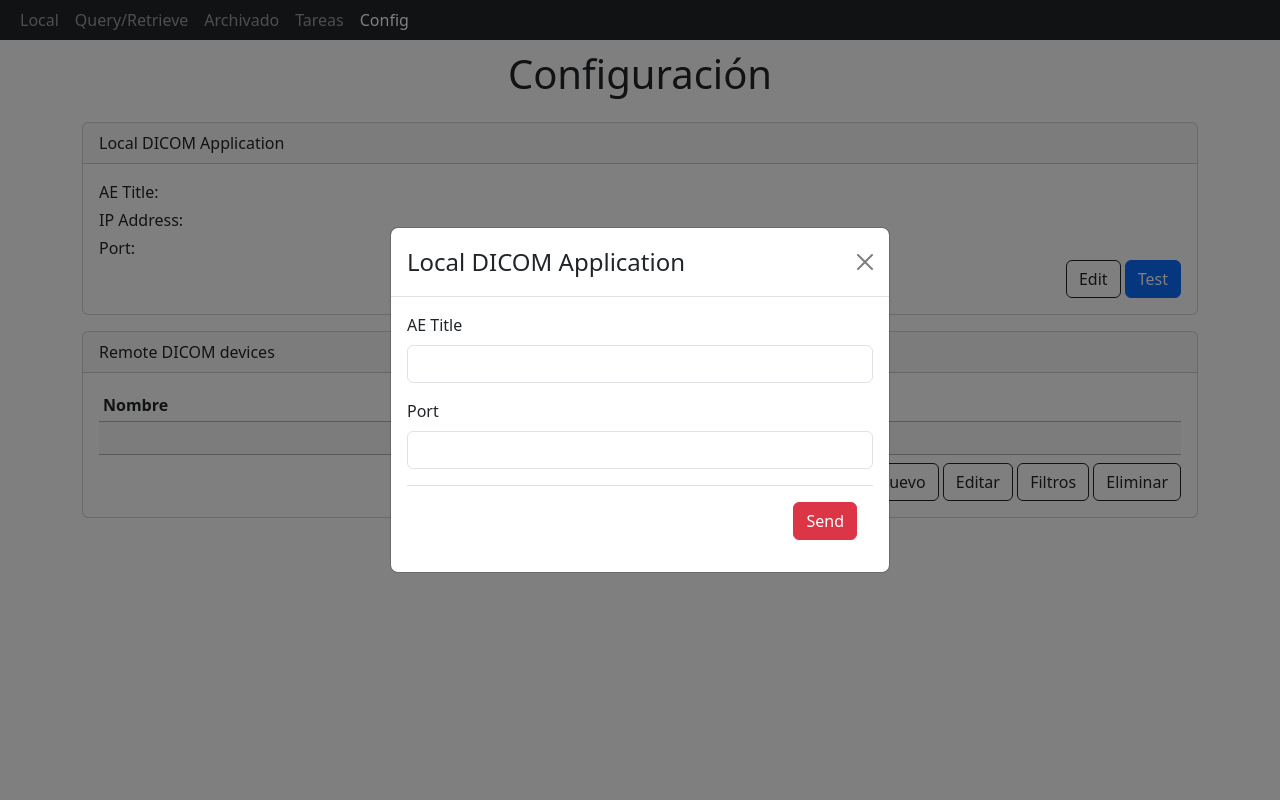
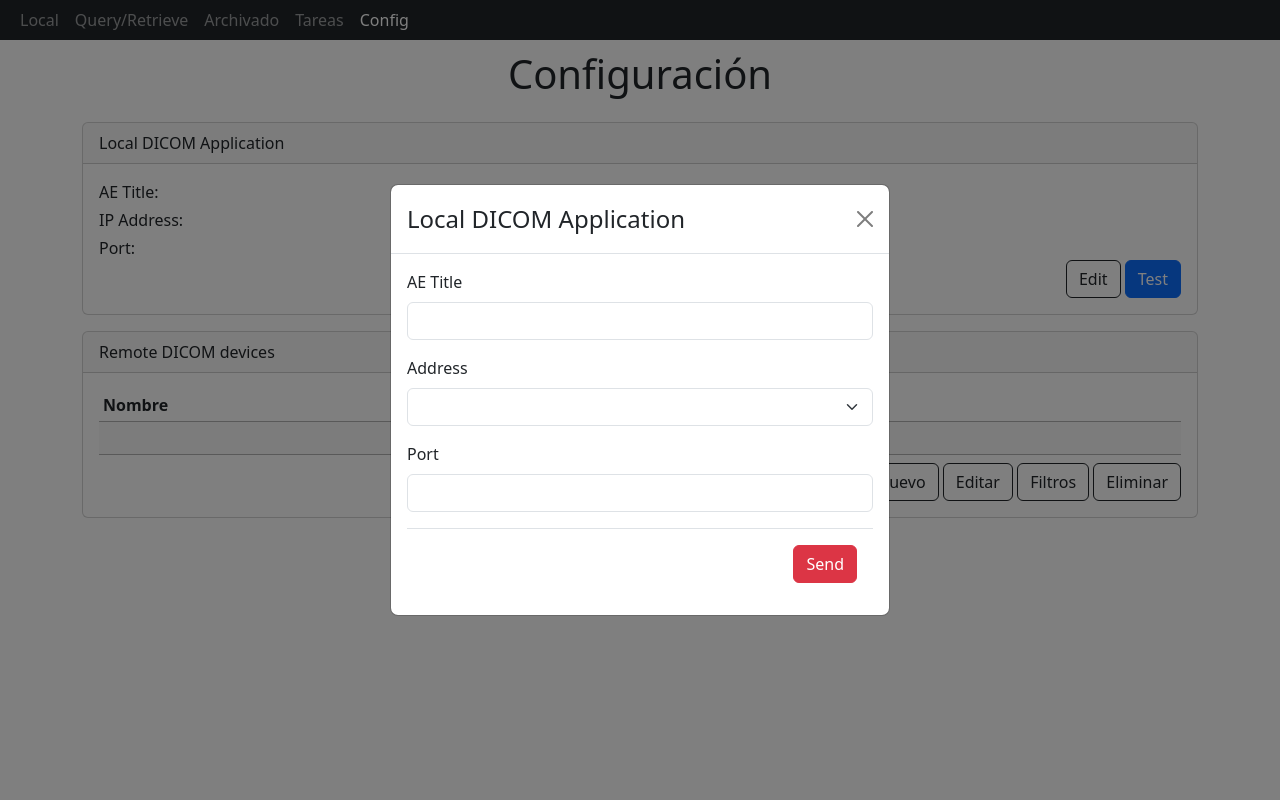
Before and after one commit to FranFunes/DicomWeb, a Flask app: page /config in a window 1280 px wide, after a click on "Edit". Run offline with Flask 3, Linux system fonts and the light colour scheme; data that the repository does not hold is empty; some libraries are stand-ins or nearby versions.

Commit message:
Local IP address to bind to for DICOM associations now is configurable

```diff
--- a/app_pkg/routes.py
+++ b/app_pkg/routes.py
@@ -74,7 +74,9 @@ def search_studies():
 
     # Send the dicom query
     device_dict = {attr:getattr(device, attr) for attr in ["ae_title","port","address"]}
-    ae = DicomInterface(ae_title = Device.query.get('__local_store_SCP__').ae_title, acse_timeout=120)
+    ae = DicomInterface(ae_title = Device.query.get('__local_store_SCP__').ae_title,
+                        address = Device.query.get('__local_store_SCP__').address,
+                        acse_timeout=120)
     responses = ae.query_studies_in_device(device_dict, qr, rs)
     logger.debug(f'{len(responses)} studies found on {device.ae_title}')
 
@@ -194,7 +196,9 @@ def get_study_data():
 
     # Send the dicom query
     device_dict = {attr:getattr(device, attr) for attr in ["ae_title","port","address"]}
-    ae = DicomInterface(ae_title = Device.query.get('__local_store_SCP__').ae_title, acse_timeout=120)
+    ae = DicomInterface(ae_title = Device.query.get('__local_store_SCP__').ae_title,
+                        address = Device.query.get('__local_store_SCP__').address,
+                        acse_timeout=120)
     responses = ae.query_series_in_study(device_dict, request.json['StudyInstanceUID'], responses = rs)
     logger.debug(f'{len(responses)} studies found on {device.ae_title}')
     ae.release_connections()
@@ -485,8 +489,8 @@ def get_local_device():
         elif intface in stats and getattr(stats[intface], "isup"):
             [ips.append(addr.address) for addr in addr_list if addr.family.name =='AF_INET' and not addr.address=='127.0.0.1']
 
-    address = '/'.join(ips)
-    device = {'ae_title': local.ae_title, 'address': address, 'port': local.port}
+    addresses = '/'.join(ips)
+    device = {'ae_title': local.ae_title, 'address': local.address, 'addresses': ips, 'port': local.port}
 
     data = {
         "data": device
@@ -501,6 +505,7 @@ def manage_local_device():
         local = Device.query.get('__local_store_SCP__')
         local.port = request.json['port']
         local.ae_title = request.json["ae_title"]
+        local.address = request.json["address"]
     except:
         logger.error('Local device configuration could not be updated on the database')
         return jsonify(message = 'Local device configuration could not be updated on the database'), 500
@@ -508,6 +513,7 @@ def manage_local_device():
     # Keep backup values for ae title and port
     old_aet = store_scp.ae_title
     old_port = store_scp.port
+    old_address = store_scp.address
 
     # Restart DICOM interfaces
     try:
@@ -515,6 +521,7 @@ def manage_local_device():
         store_scp.stop_store_scp()
         store_scp.ae_title = request.json["ae_title"]
         store_scp.port = request.json['port']
+        store_scp.address = request.json["address"]
         store_scp.start_store_scp()
         # If succesful, commit changes to database
         db.session.commit()
@@ -524,6 +531,7 @@ def manage_local_device():
         db.session.rollback()
         store_scp.ae_title = old_aet
         store_scp.port = old_port
+        store_scp.address = old_address
         store_scp.start_store_scp()
         logger.error(repr(e))
         return jsonify(message = 'Local AET configuration could not be restarted with the selected configuration. Restoring previous values.'), 500
--- a/app_pkg/static/config.js
+++ b/app_pkg/static/config.js
@@ -7,8 +7,13 @@ $(document).ready(function () {
         success: function(response) {
             // Update local device info
             $("#localAET").text(response.data.ae_title)
+            $("#localPort").text(response.data.port)
             $("#localIP").text(response.data.address)
-            $("#localPort").text(response.data.port)
+            response.data.addresses.forEach((address) => {
+                var select = $("#localDeviceManagerAddress")
+                var option = $(`<option>${address}</option>`)
+                select.append(option)
+            })
         },
         error: function(xhr, status, error) {
             // handle error response here
@@ -51,6 +56,7 @@ $(document).ready(function () {
         // Fill form with local device info
         $('#localDeviceManagerAET').val($("#localAET").text())
         $('#localDeviceManagerPort').val($("#localPort").text())
+        $('#localDeviceManagerAddress').val($("#localIP").text())
     })
 
     // Edit local device form submit
@@ -60,6 +66,7 @@ $(document).ready(function () {
         var ajax_data = {
             "ae_title":  $('#localDeviceManagerAET').val(),
             "port": parseInt($('#localDeviceManagerPort').val()),
+            "address": $("#localDeviceManagerAddress").val(),
         }
         $.ajax({
             url: "/manage_local_device",
@@ -73,6 +80,7 @@ $(document).ready(function () {
                 // Update local device info
                 $("#localAET").text(ajax_data.ae_title)
                 $("#localPort").text(ajax_data.port)
+                $("#localIP").text(ajax_data.address)
             },
             error: function(xhr, status, error) {
                 // handle error response here
--- a/app_pkg/templates/config.html
+++ b/app_pkg/templates/config.html
@@ -174,6 +174,11 @@
                                 <input type="text" class="form-control" id="localDeviceManagerAET" name="localDeviceManagerAET">
                             </div>
                             <div class="mb-3">
+                                <label for="deviceManagerPort" class="form-label">Address</label>
+                                <select name="localDeviceManagerAddress" class="form-select" id="localDeviceManagerAddress">
+                                </select>
+                            </div>
+                            <div class="mb-3">
                                 <label for="deviceManagerPort" class="form-label">Port</label>
                                 <input type="number" class="form-control" id="localDeviceManagerPort" name="localDeviceManagerPort">
                             </div>
```
Also changed, not shown: services/__init__.py (+5 -2 lines), services/task_manager.py (+6 -2 lines), 1 other file.
